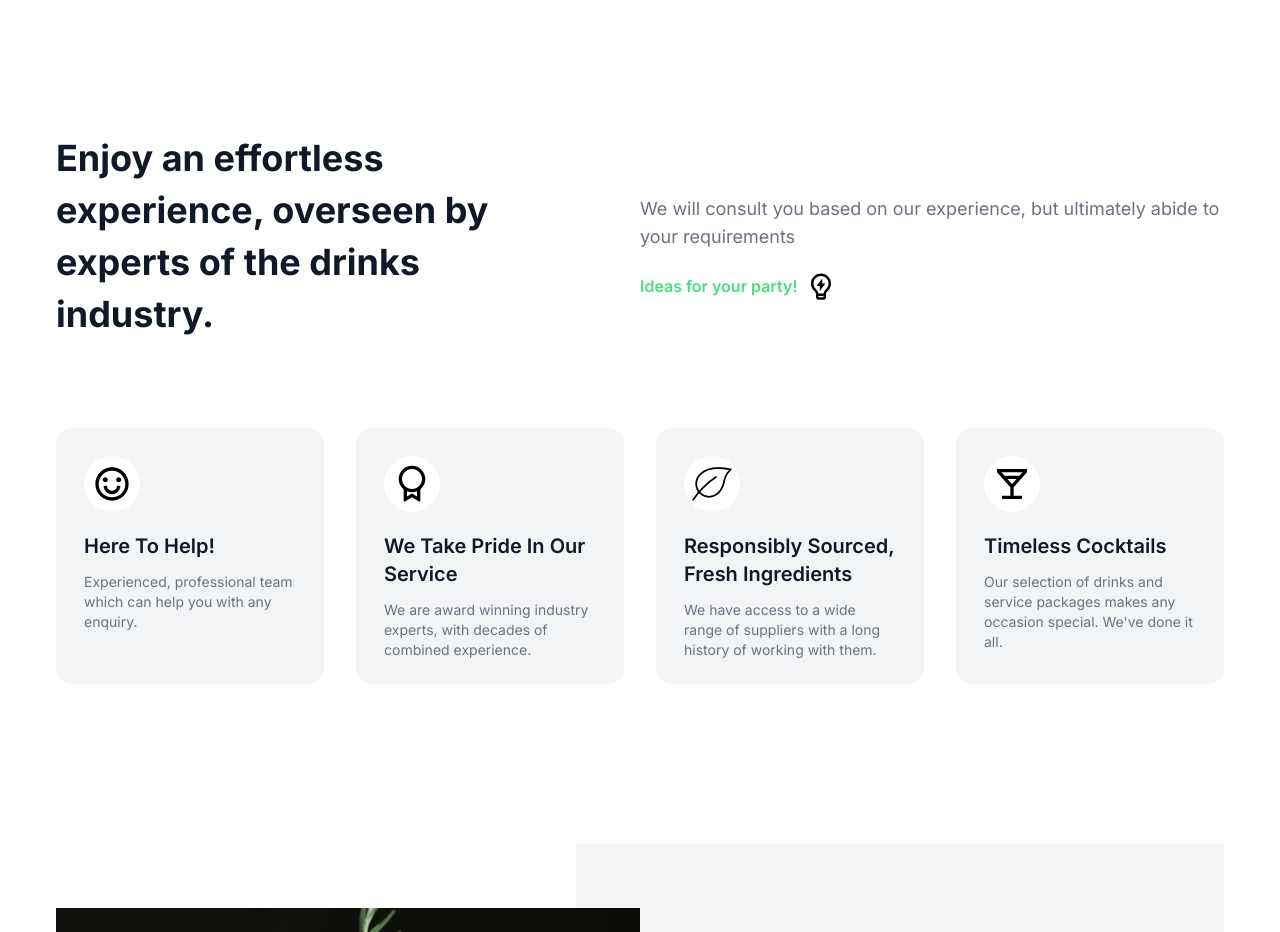
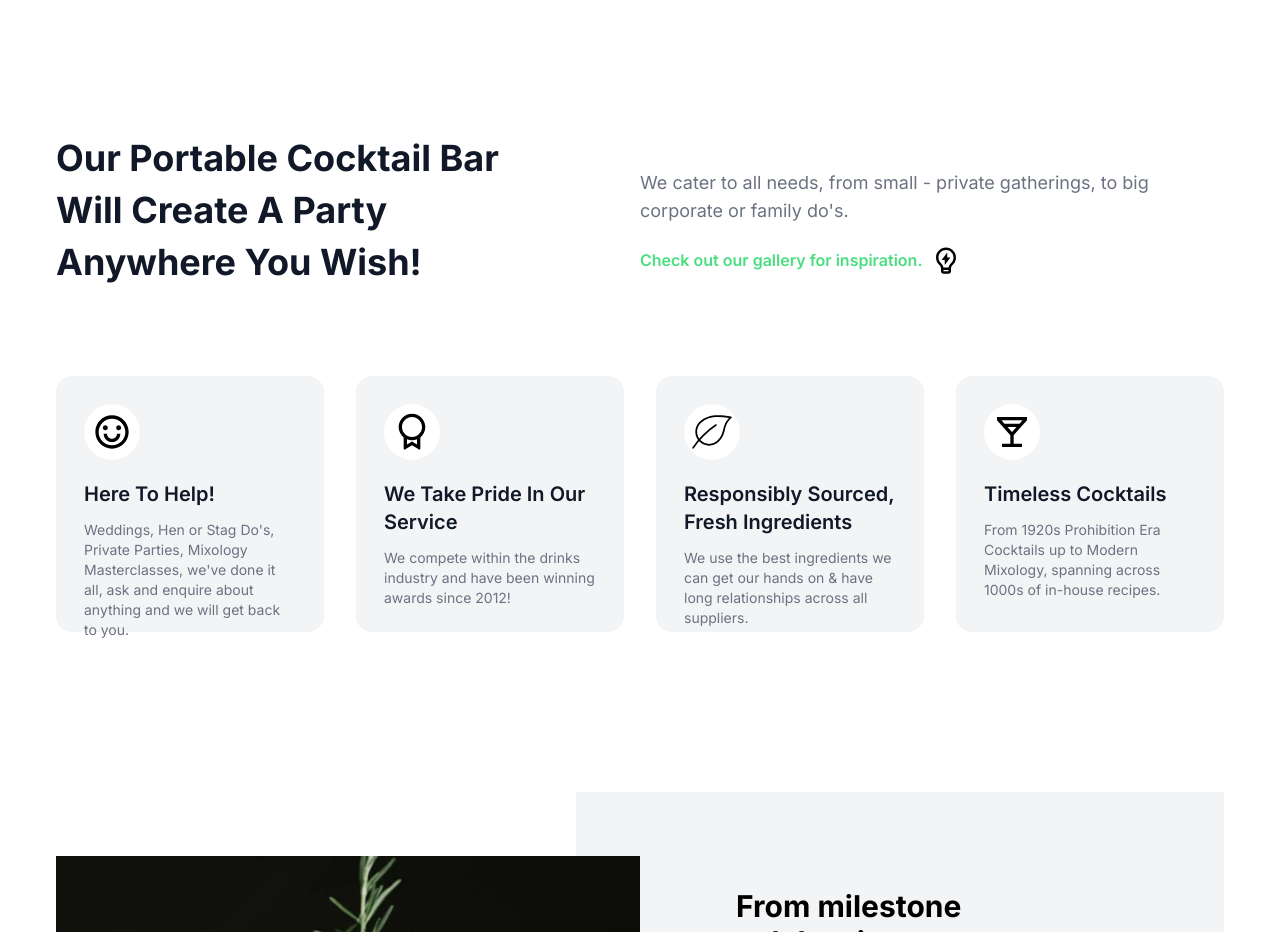
Before and after one commit to amora92/tailwind_mybartenders, a Next.js app: page / in a window 1280 px wide. Shown: the part 2600-3532 px from the top of the page. Built offline with nearby package versions, Linux system fonts and the light colour scheme.

Commit message:
SEO changes
SEO changes

```diff
--- a/components/Cta_Features.tsx
+++ b/components/Cta_Features.tsx
@@ -7,20 +7,19 @@ const Cta_Features = () => {
         <div className='mb-10 lg:mb-16 flex justify-center items-center flex-col gap-x-0 gap-y-6 lg:gap-y-0 lg:flex-row lg:justify-between max-md:max-w-lg max-md:mx-auto'>
           <div className='relative w-full text-center lg:text-left lg:w-2/4'>
             <h2 className='text-4xl font-bold text-gray-900 leading-[3.25rem] lg:mb-6 mx-auto max-w-max lg:max-w-md lg:mx-0'>
-              Enjoy an effortless experience, overseen by experts of the drinks
-              industry.
+              Our Portable Cocktail Bar Will Create A Party Anywhere You Wish!
             </h2>
           </div>
           <div className='relative w-full text-center lg:text-left lg:w-2/4'>
             <p className='text-lg font-normal text-gray-500 mb-5'>
-              We will consult you based on our experience, but ultimately abide
-              to your requirements
+              We cater to all needs, from small - private gatherings, to big
+              corporate or family do's.
             </p>
             <a
-              href='https://www.mybartenders.co.uk/services'
+              href='https://www.mybartenders.co.uk/gallery'
               className='flex flex-row items-center justify-center gap-2 text-base font-semibold text-green-400 lg:justify-start hover:text-green-500'
             >
-              Ideas for your party!{' '}
+              Check out our gallery for inspiration.{' '}
               <img src='/idea.svg' alt='Idea Icon' width='30' height='30' />
             </a>
           </div>
@@ -39,8 +38,9 @@ const Cta_Features = () => {
               Here to help!
             </h3>
             <p className='text-sm font-normal text-gray-500 transition-all duration-500 leading-5 group-hover:text-white'>
-              Experienced, professional team which can help you with any
-              enquiry.
+              Weddings, Hen or Stag Do's, Private Parties, Mixology
+              Masterclasses, we've done it all, ask and enquire about anything
+              and we will get back to you.
             </p>
           </div>
           <div className='group relative w-full bg-gray-100 rounded-2xl p-4 transition-all duration-500 max-md:max-w-md max-md:mx-auto md:w-2/5 md:h-64 xl:p-7 xl:w-1/4 hover:bg-gradient-to-r from-pink-500 via-red-500 to-yellow-500'>
@@ -51,8 +51,8 @@ const Cta_Features = () => {
               We take pride in our service
             </h3>
             <p className='text-sm font-normal text-gray-500 transition-all duration-500 leading-5 group-hover:text-white'>
-              We are award winning industry experts, with decades of combined
-              experience.
+              We compete within the drinks industry and have been winning awards
+              since 2012!
             </p>
           </div>
           <div className='group relative w-full bg-gray-100 rounded-2xl p-4 transition-all duration-500 max-md:max-w-md max-md:mx-auto md:w-2/5 md:h-64 xl:p-7 xl:w-1/4 hover:bg-gradient-to-r from-pink-500 via-red-500 to-yellow-500'>
@@ -63,8 +63,8 @@ const Cta_Features = () => {
               Responsibly sourced, fresh ingredients{' '}
             </h3>
             <p className='text-sm font-normal text-gray-500 transition-all duration-500 leading-5 group-hover:text-white'>
-              We have access to a wide range of suppliers with a long history of
-              working with them.
+              We use the best ingredients we can get our hands on & have long
+              relationships across all suppliers.
             </p>
           </div>
           <div className='group relative w-full bg-gray-100 rounded-2xl p-4 transition-all duration-500 max-md:max-w-md max-md:mx-auto md:w-2/5 md:h-64 xl:p-7 xl:w-1/4 hover:bg-gradient-to-r from-pink-500 via-red-500 to-yellow-500'>
@@ -80,8 +80,8 @@ const Cta_Features = () => {
               Timeless cocktails
             </h3>
             <p className='text-sm font-normal text-gray-500 transition-all duration-500 leading-5 group-hover:text-white'>
-              Our selection of drinks and service packages makes any occasion
-              special. We've done it all.
+              From 1920s Prohibition Era Cocktails up to Modern Mixology,
+              spanning across 1000s of in-house recipes.
             </p>
           </div>
         </div>
```
